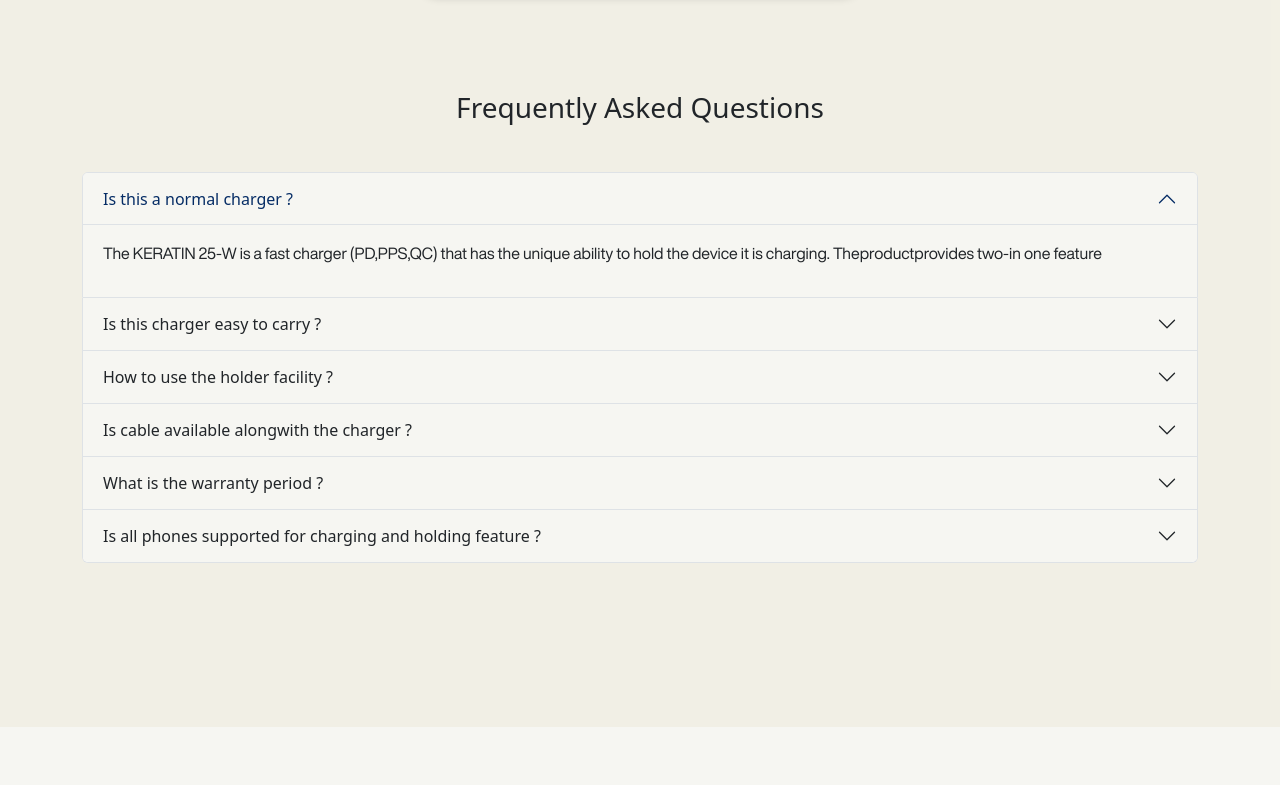
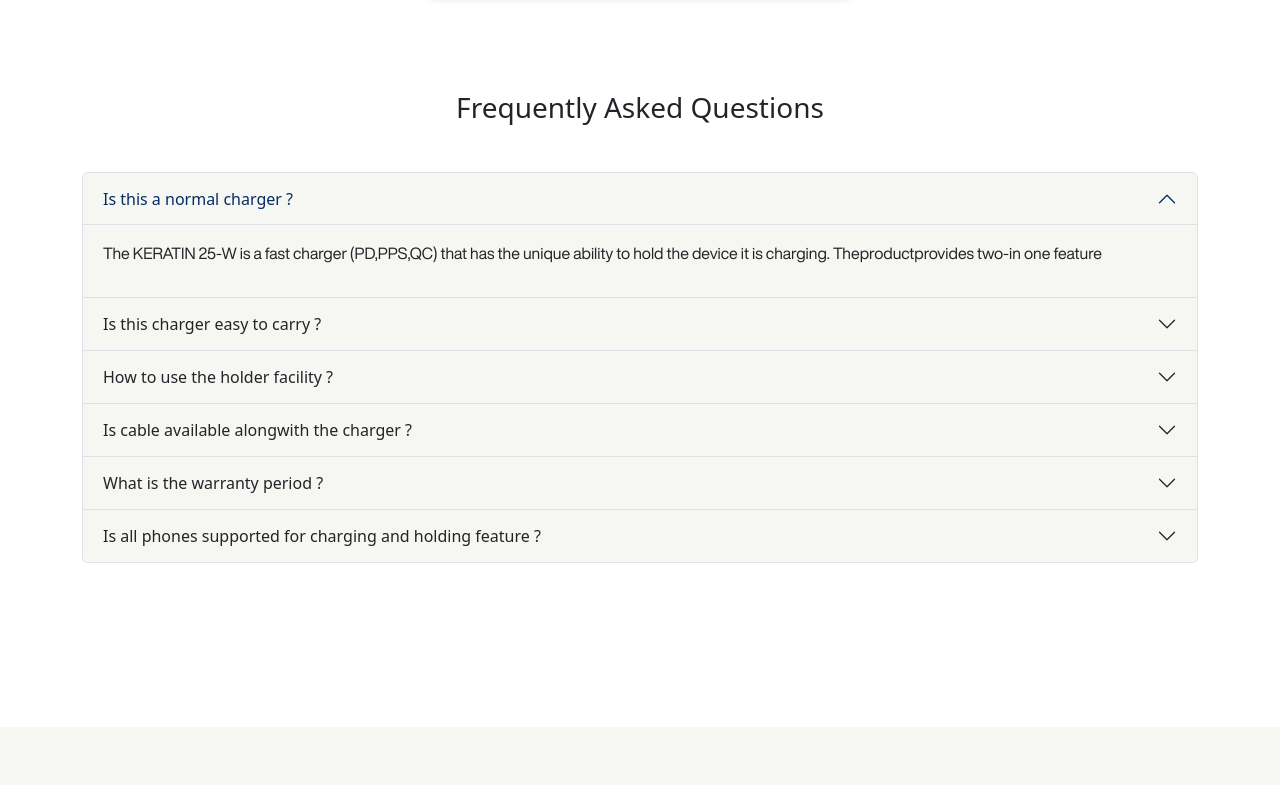
Before and after one commit to devmindview/KeratinHtml, a plain HTML site: page faq.html in a window 1280 px wide. Shown: the part 73-858 px from the top of the page. Drawn offline with nearby package versions, Linux system fonts and the light colour scheme.

Commit message:
faq bg changed

```diff
--- a/css/faq.css
+++ b/css/faq.css
@@ -186,7 +186,7 @@
     .faq {
         width: 100%;
         height: 100vh;
-        background-color: rgba(239, 237, 224, 0.842);
+        background-color: var(--light-bg);
         display: flex;
         align-items: center;
         justify-content: center;
```
